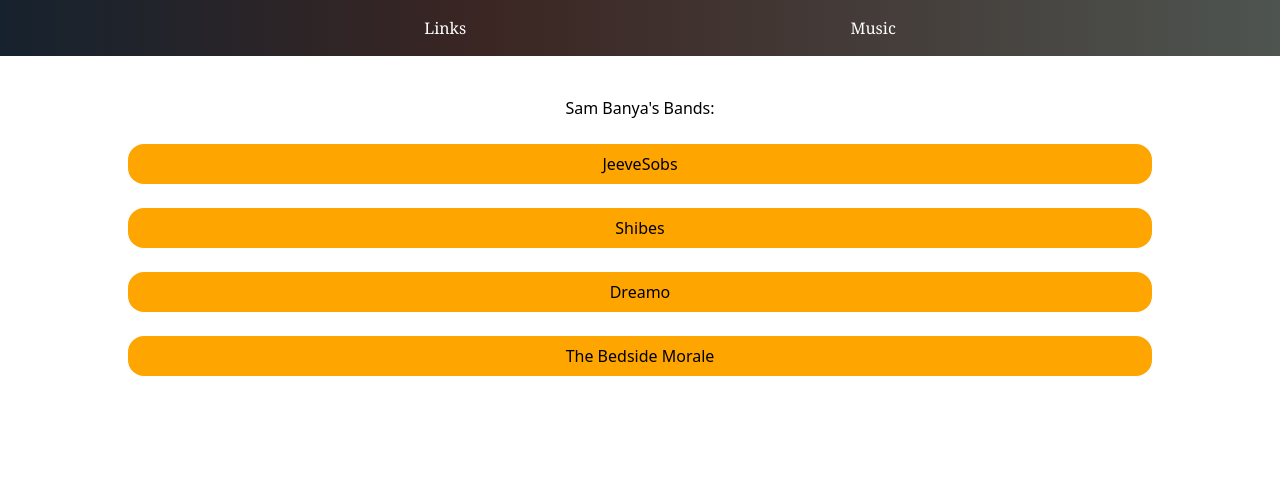
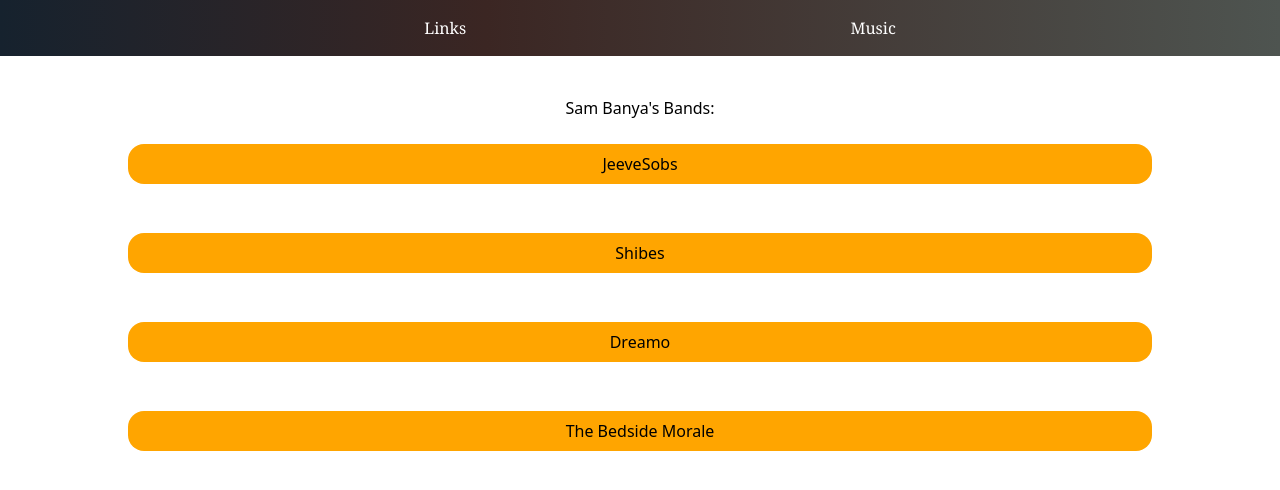
Before and after one commit to SamuelBanya/sambanyasite, a plain HTML site: page index.html in a window 1280 px wide. Drawn offline with nearby package versions, Linux system fonts and the light colour scheme.

Commit message:
Adding margin-bottom to bottom of linktree style buttons

```diff
--- a/css/links.css
+++ b/css/links.css
@@ -69,7 +69,8 @@
     white-space: nowrap;
     width: 100%;
     padding: 8px 16px;
-    border-radius: 16px
+    border-radius: 16px;
+    margin-bottom: 25px;
 }
 
 .linktree-button:disabled {
```
